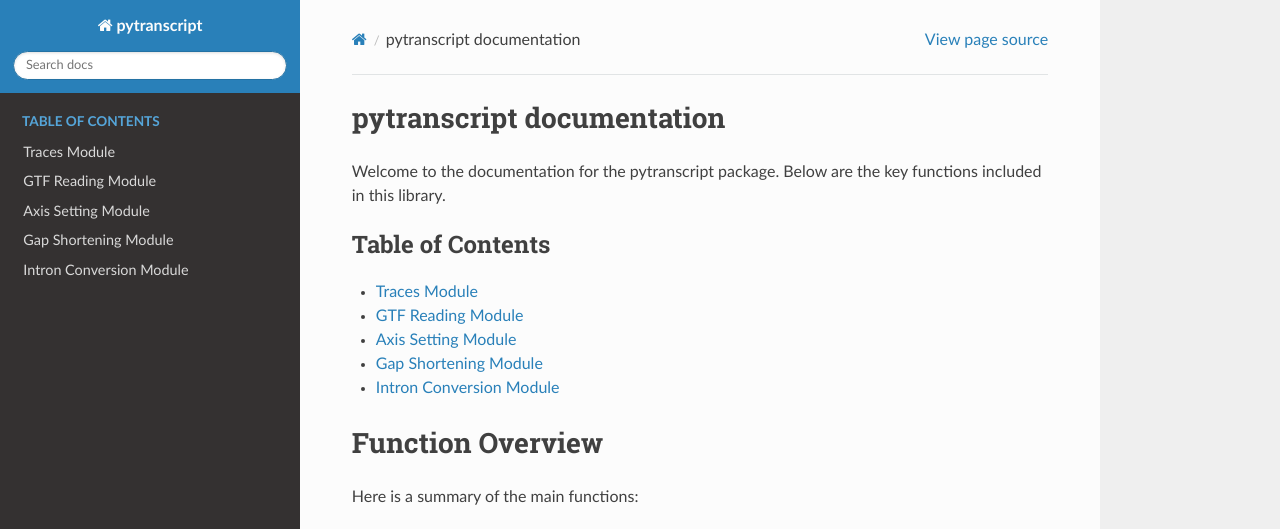
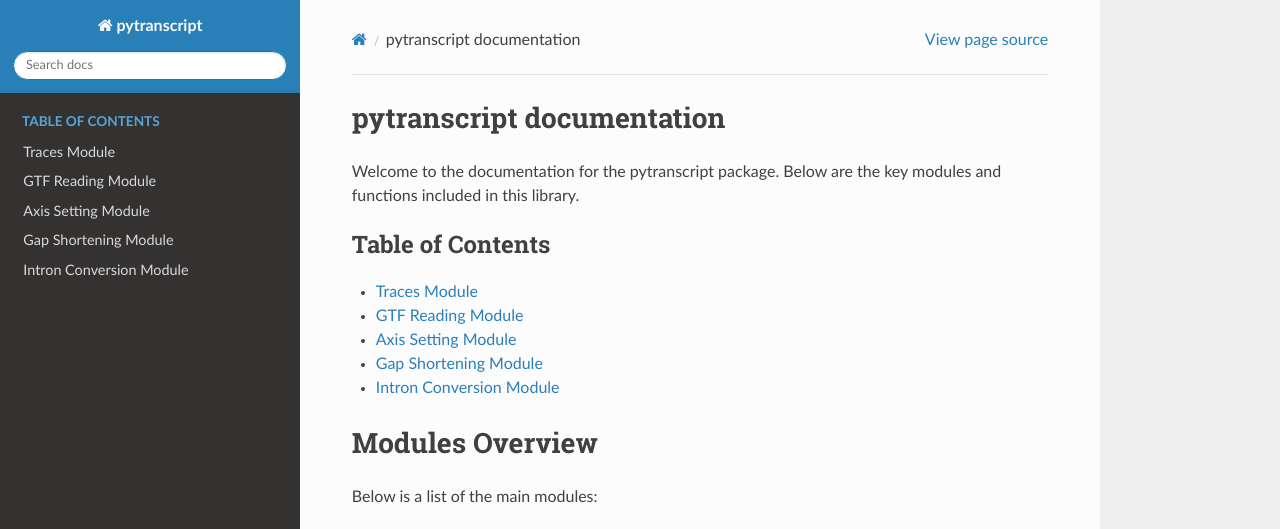
Before and after one commit to UK-SBCoA-EbbertLab/RNApysoforms, a Sphinx documentation site: the page built from source/index.rst, in a window 1280 px wide, cut to the strip 0-529 px from the top of the page. Built offline with Sphinx 7.4.7 and the Read the Docs theme 2.0.0, drawn with Linux system fonts in a browser that asks for light colours.

Commit message:
index path updates

```diff
--- a/source/index.rst
+++ b/source/index.rst
@@ -1,7 +1,7 @@
 pytranscript documentation
 ==========================
 
-Welcome to the documentation for the pytranscript package. Below are the key functions included in this library.
+Welcome to the documentation for the pytranscript package. Below are the key modules and functions included in this library.
 
 .. toctree::
    :maxdepth: 2
@@ -9,17 +9,17 @@
 
    modules
 
-Function Overview
-=================
+Modules Overview
+================
 
-Here is a summary of the main functions:
+Below is a list of the main modules:
 
 .. autosummary::
    :toctree: _autosummary
    :recursive:
 
-   Make Traces <make_traces>
-   Read GTF File <read_gtf>
-   Set Axis <set_axis>
-   Shorten Gaps <shorten_gaps>
-   Convert to Intron <to_intron>
+   Traces Module <pytranscript.make_traces>
+   GTF Reading Module <pytranscript.read_gtf>
+   Axis Setting Module <pytranscript.set_axis>
+   Gap Shortening Module <pytranscript.shorten_gaps>
+   Intron Conversion Module <pytranscript.to_intron>
```
